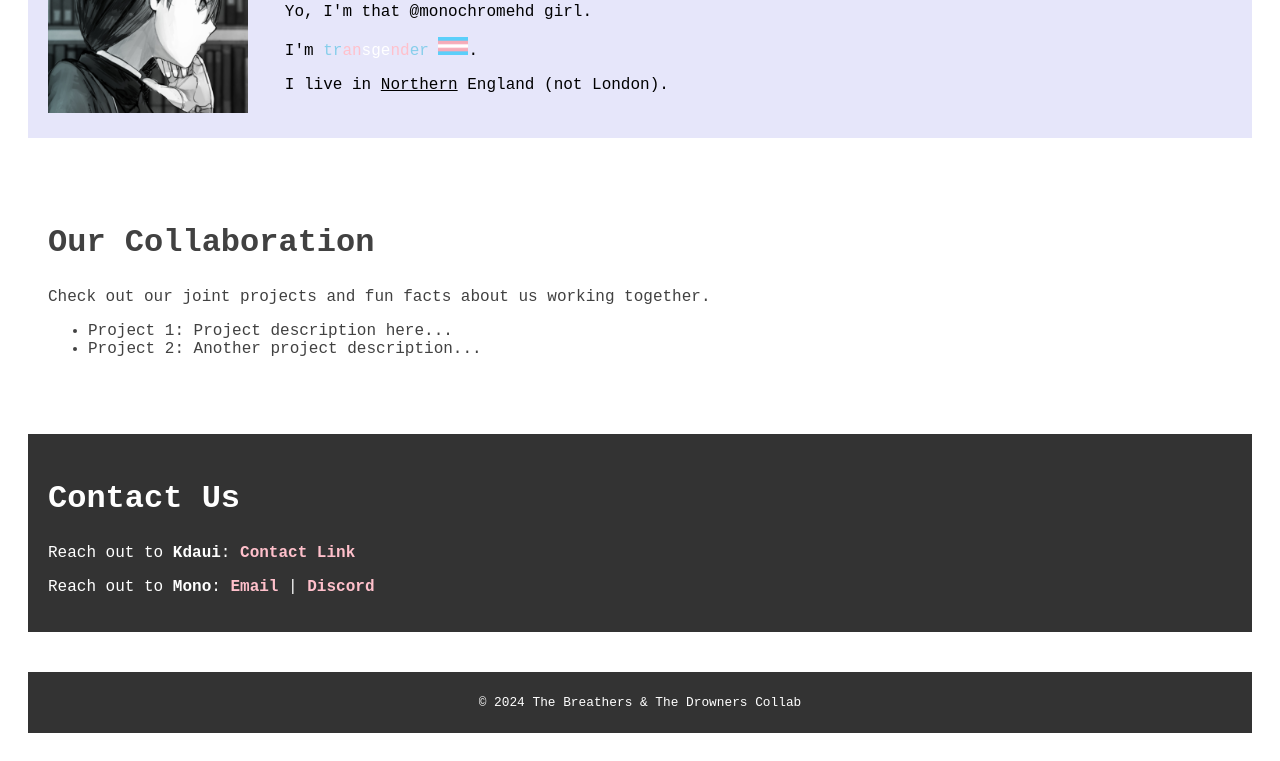
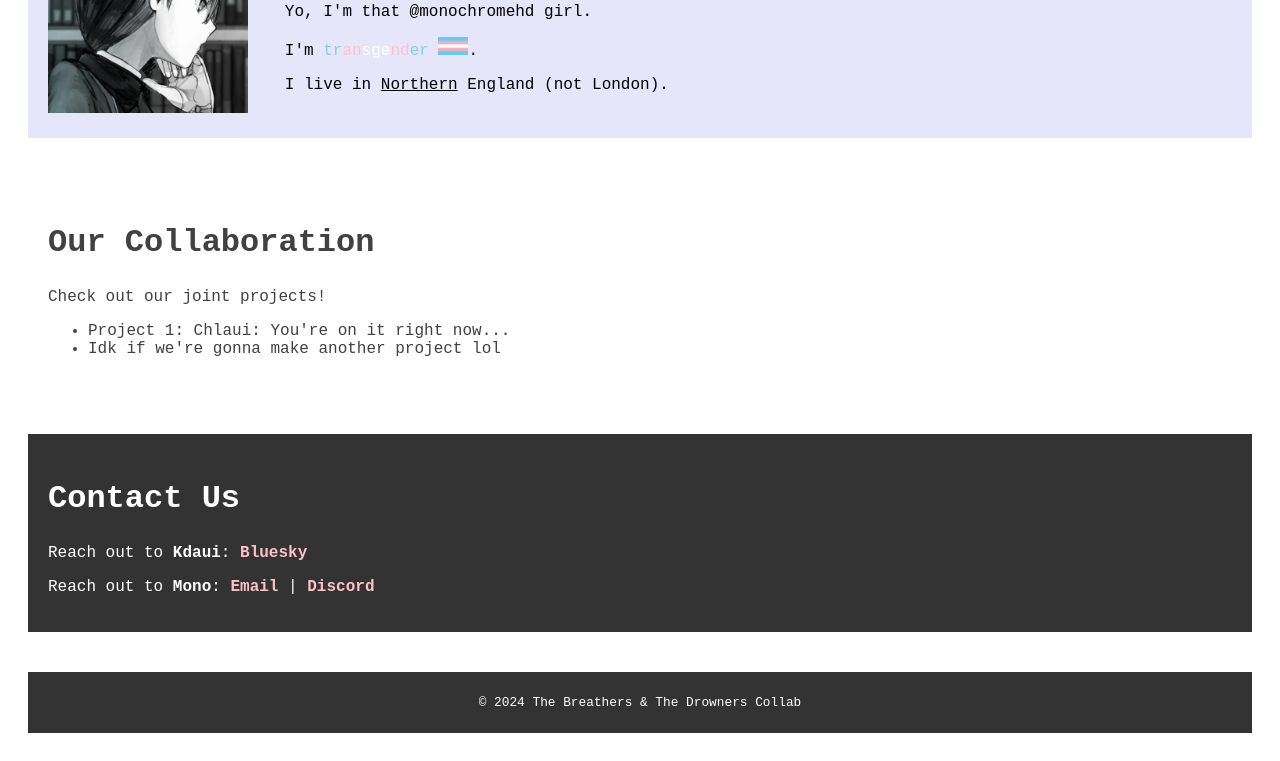
Before and after one commit to kdaui/collab, a plain HTML site: page index.html in a window 1280 px wide. Shown: the part 1436-2197 px from the top of the page. Drawn offline with Linux system fonts and the light colour scheme.

Commit message:
Updated index.html

```diff
--- a/index.html
+++ b/index.html
@@ -19,7 +19,7 @@
         </section>
         <section id="kdaui">
 			<div id="pfp1">
-				<img class="pfp" src="img/place.png" alt="kdaui">
+				<img class="pfp" src="img/kdaui.jpg" alt="kdaui">
 			</div>
 			<div id="desc1">
 				<h2>Kdaui</h2>
@@ -58,15 +58,15 @@
         </section>
         <section id="collab">
             <h2>Our Collaboration</h2>
-            <p>Check out our joint projects and fun facts about us working together.</p>
+            <p>Check out our joint projects!</p>
             <ul>
-                <li>Project 1: Project description here...</li>
-                <li>Project 2: Another project description...</li>
+                <li>Project 1: Chlaui: You're on it right now...</li>
+                <li>Idk if we're gonna make another project lol</li>
             </ul>
         </section>
         <section id="contact">
             <h2>Contact Us</h2>
-            <p>Reach out to <strong>Kdaui</strong>: <b><a class="link" href="#">Contact Link</a></b></p>
+            <p>Reach out to <strong>Kdaui</strong>: <b><a class="link" href="https://bsky.app/profile/kdaui.github.io">Bluesky</a></b></p>
             <p>Reach out to <strong>Mono</strong>: <b><a class="link" href="mailto:monochloe@proton.me">Email</a></b> | <b><a class="link" href="#">Discord</a></b></p>
         </section>
     </main>
```
